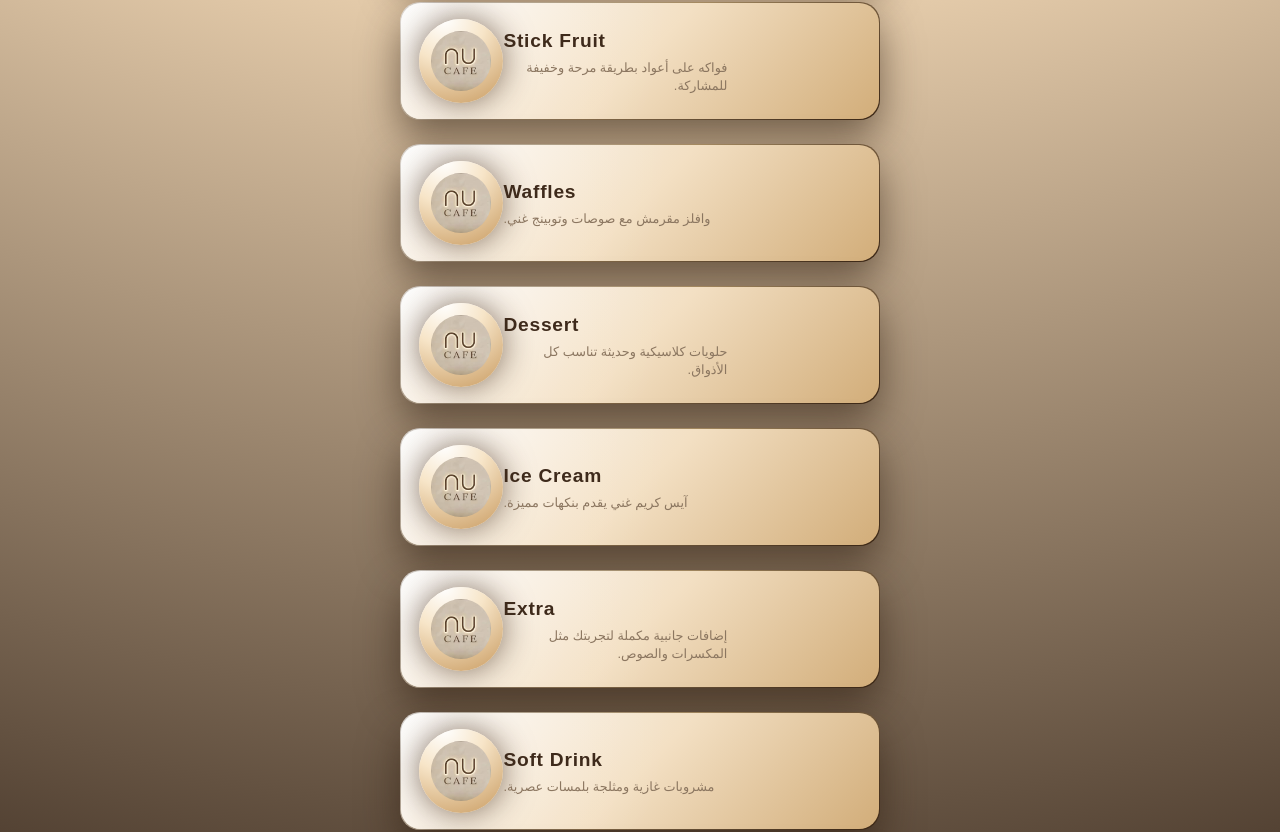
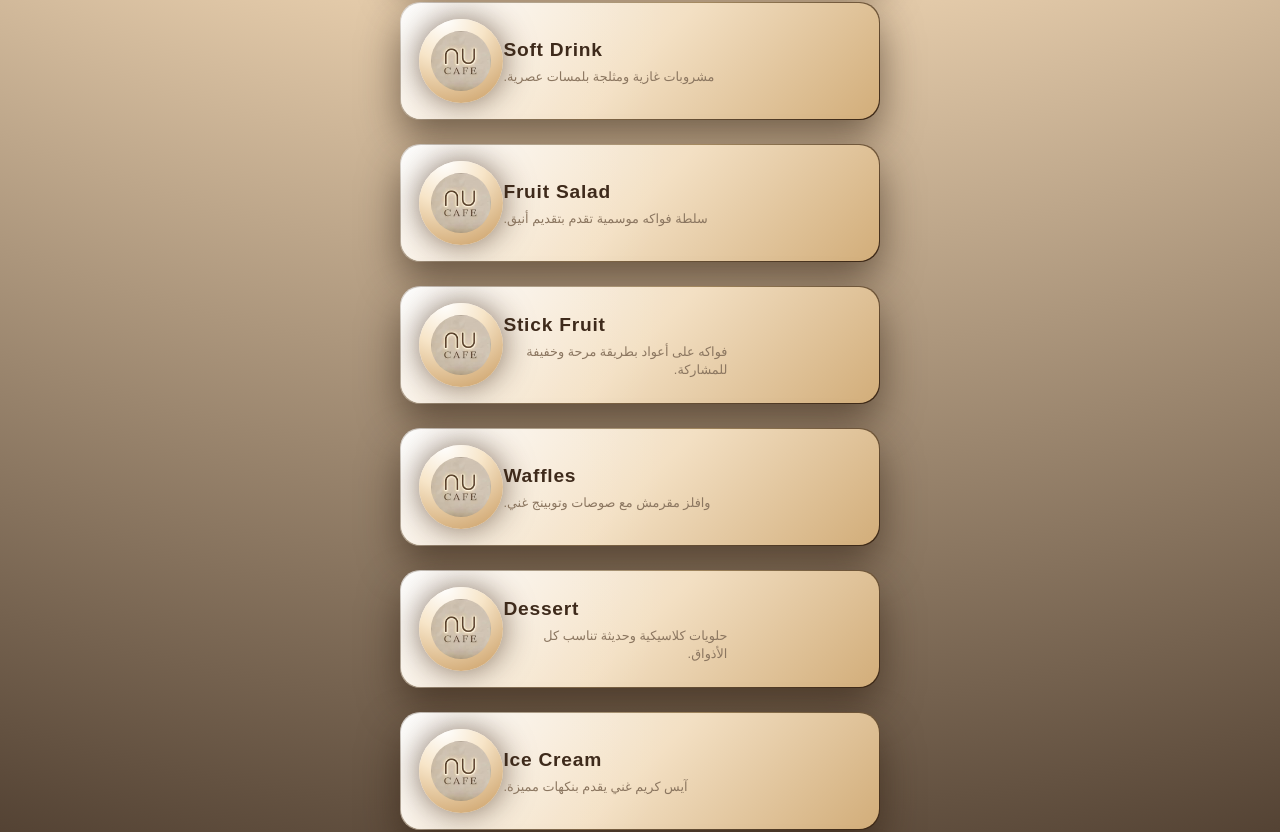
Before and after one commit to heshammmsaifff/nu-menu, a Next.js app: page /drinks in a window 1280 px wide. Shown: the part 1405-2237 px from the top of the page. Built offline with nearby package versions, Linux system fonts and the light colour scheme; a web font is replaced by a local one.

Commit message:
add item in dessert

```diff
--- a/app/drinks/dessert/page.js
+++ b/app/drinks/dessert/page.js
@@ -40,6 +40,12 @@ export default function Dessert() {
       description: "طبق أم علي بالحليب والمكسرات والزبيب.",
       sizes: [{ price: 95 }],
     },
+    {
+      name: "تيراميسو",
+      description:
+        "حلوي إيطالية كلاسيكية باردة، طبقات من البسكويت المنغمس في القهوة مع الكريمة الغنية",
+      sizes: [{ price: 85 }],
+    },
   ];
 
   return (
--- a/app/drinks/page.js
+++ b/app/drinks/page.js
@@ -60,6 +60,18 @@ export default function Drinks() {
       description: "سموثي فواكه كريمي ومنعش بتركيبات مميزة.",
     },
     {
+      name: "Soft Drink",
+      slug: "softdrink",
+      image: null,
+      description: "مشروبات غازية ومثلجة بلمسات عصرية.",
+    },
+    {
+      name: "Fruit Salad",
+      slug: "fruitsalad",
+      image: null,
+      description: "سلطة فواكه موسمية تقدم بتقديم أنيق.",
+    },
+    {
       name: "Stick Fruit",
       slug: "stickfruit",
       image: null,
@@ -88,18 +100,6 @@ export default function Drinks() {
       slug: "extra",
       image: null,
       description: "إضافات جانبية مكملة لتجربتك مثل المكسرات والصوص.",
-    },
-    {
-      name: "Soft Drink",
-      slug: "softdrink",
-      image: null,
-      description: "مشروبات غازية ومثلجة بلمسات عصرية.",
-    },
-    {
-      name: "Fruit Salad",
-      slug: "fruitsalad",
-      image: null,
-      description: "سلطة فواكه موسمية تقدم بتقديم أنيق.",
     },
   ];
 
--- a/app/page.js
+++ b/app/page.js
@@ -102,7 +102,7 @@ export default function Home() {
             </Link>
 
             <p
-              className="max-w-sm text-sm md:text-base text-black mt-3"
+              className="max-w-sm text-sm md:text-base text-white mt-3"
               dir="rtl"
             >
               لعبة خفيفة وسريعة 🍔 امسك أكبر عدد من الأكلات خلال 30 ثانية
```
